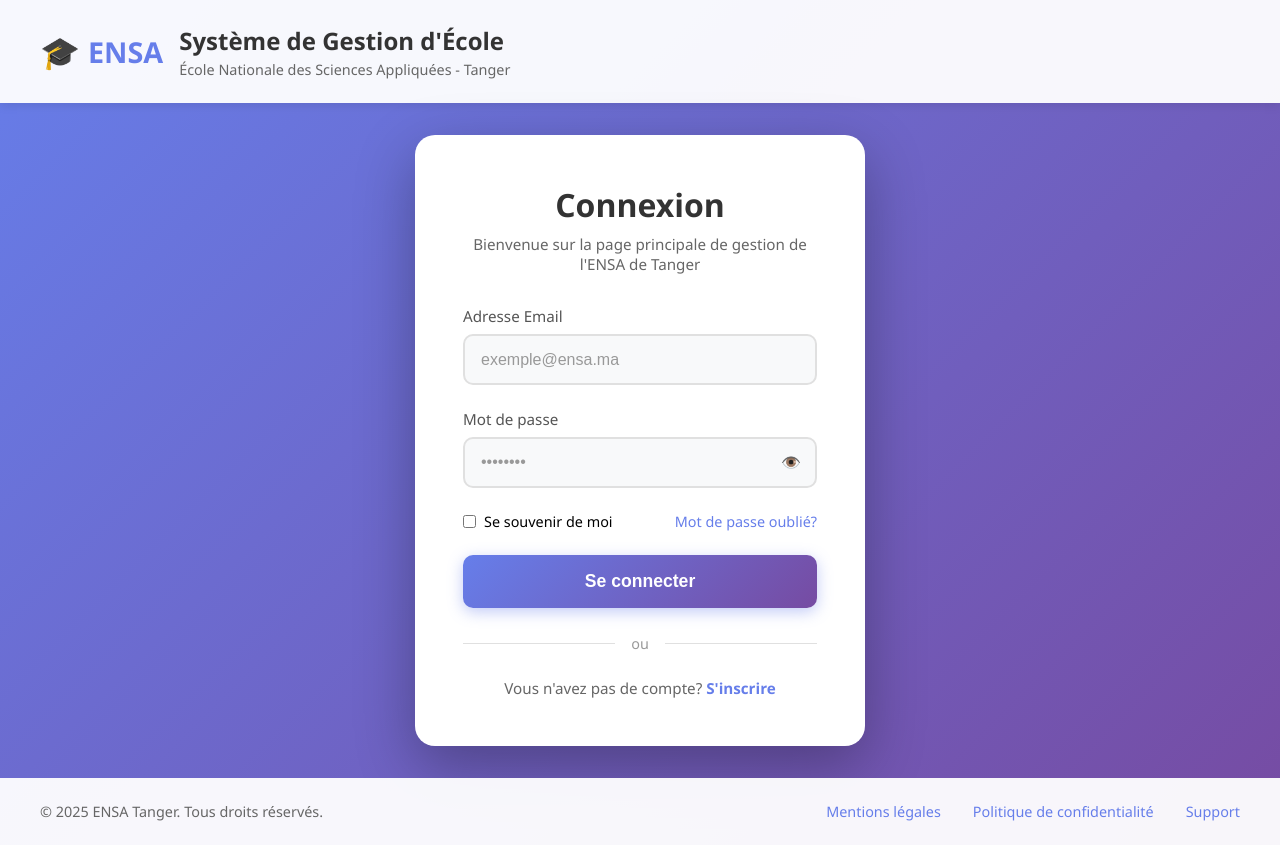
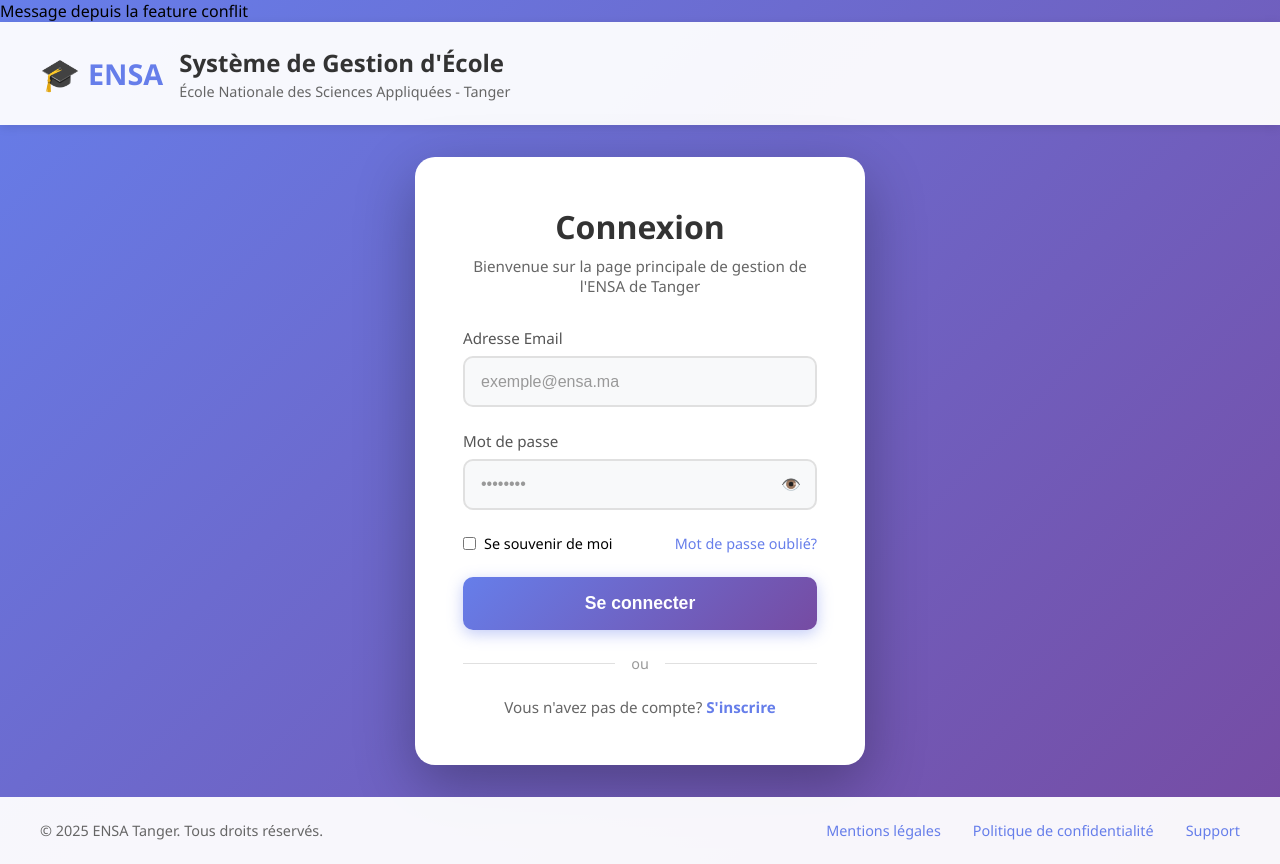
Before and after one commit to Ihssane-fdi/gestion_ecole, a PHP site: page / in a window 1280 px wide. Before the commit the page ends 821 px from the top, so only its background shows below. Run offline with PHP 8.4, Linux system fonts and the light colour scheme.

Commit message:
Modification pour conflit

```diff
--- a/index.php
+++ b/index.php
@@ -1,3 +1,7 @@
+<?php
+echo "Message depuis la feature conflit";
+?>
+
 <!DOCTYPE html>
 <html lang="fr">
 <head>
```
